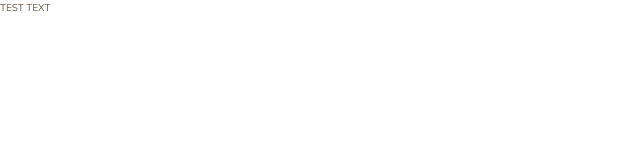
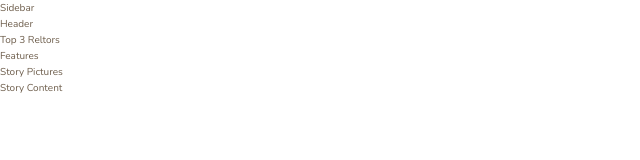
Before and after one commit to Ryoung27/Nexter, a website: page index.html in a window 1280 px wide. Shown: the whole page, without its empty margins (0-640 px from the left). Drawn offline with nearby package versions, Linux system fonts and the light colour scheme.

Commit message:
inital set up of site

```diff
--- a/index.html
+++ b/index.html
@@ -12,6 +12,40 @@
         <title>nexter &mdash; your home, your freedom</title>
     </head>
     <body class="container">
-        TEST TEXT
+        <div class="sidebar">
+            Sidebar
+        </div>
+
+        <header class="header">
+            Header
+        </header>
+
+        <div class="realtors">
+            Top 3 Reltors
+        </div>
+
+        <section class="features">
+            Features
+        </section>
+
+        <div class="story__pictures">
+            Story Pictures
+        </div>
+
+        <div class="story__content">
+            Story Content
+        </div>
+
+        <section class="homes">
+
+        </section>
+
+        <section class="gallery">
+
+        </section>
+
+        <footer class="footer">
+
+        </footer>
     </body>
 </html>
```
